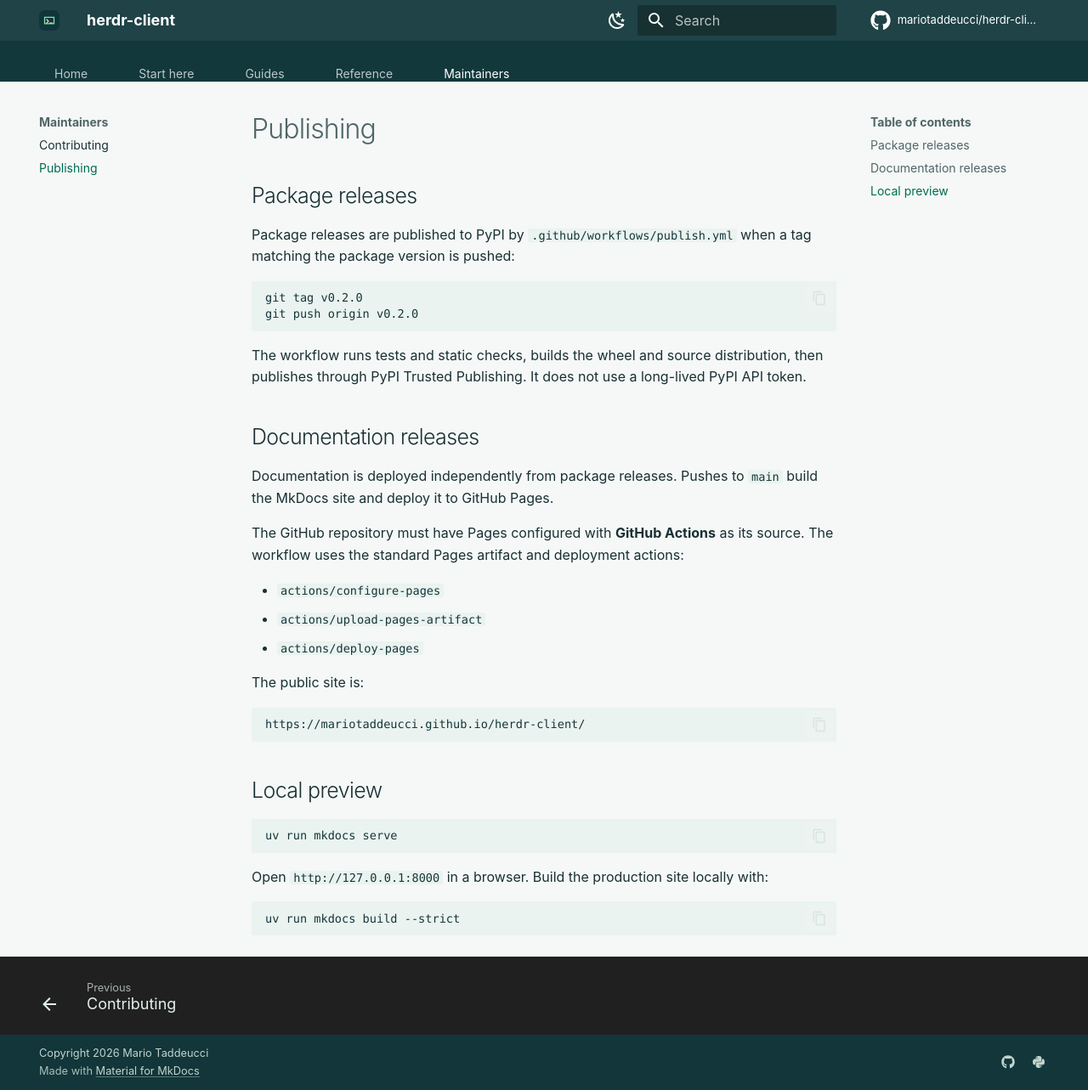
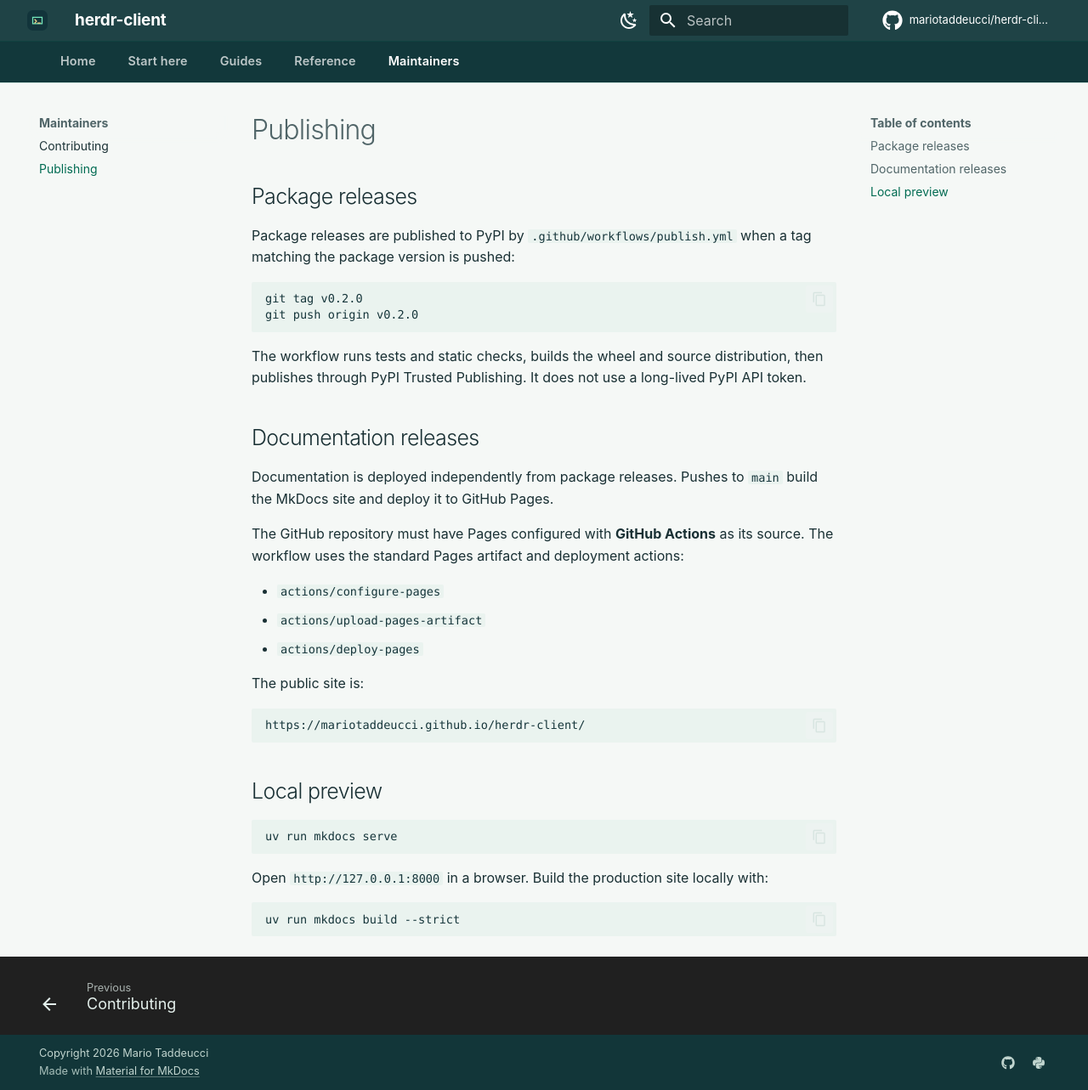
Before and after one commit to mariotaddeucci/herdr-client, an MkDocs documentation site: the page built from docs/publishing.md, in a window 1280 px wide and 1283 px high. Shown: the whole window at 85% size. Built offline with MkDocs 1.6.1 and Material for MkDocs 9.7.7, drawn with Linux system fonts in a browser that asks for light colours; comment, search, counter and statistics services are not loaded.

Commit message:
docs: refine navigation layout

```diff
--- a/docs/stylesheets/extra.css
+++ b/docs/stylesheets/extra.css
@@ -63,16 +63,60 @@
   box-shadow: 0 1px 0 color-mix(in srgb, var(--md-accent-fg-color) 18%, transparent);
 }
 
+.md-header__inner {
+  box-sizing: border-box;
+  max-width: 76rem;
+  padding-left: 1rem;
+  padding-right: 1rem;
+}
+
+.md-header__title {
+  font-size: 0.95rem;
+  font-weight: 700;
+  letter-spacing: -0.01em;
+}
+
 .md-tabs {
   background: color-mix(in srgb, var(--md-primary-fg-color) 94%, transparent);
+  border-top: 1px solid color-mix(in srgb, var(--md-accent-fg-color) 14%, transparent);
+}
+
+.md-tabs__list {
+  align-items: stretch;
+  box-sizing: border-box;
+  display: flex;
+  gap: 0.2rem;
+  margin: 0 auto;
+  max-width: 76rem;
+  padding: 0 1rem;
+}
+
+.md-tabs__item {
+  align-items: stretch;
+  display: flex;
+  padding: 0;
 }
 
 .md-tabs__link {
+  align-items: center;
   border-bottom: 2px solid transparent;
   border-radius: 0.45rem 0.45rem 0 0;
+  box-sizing: border-box;
+  display: flex;
+  font-size: 0.72rem;
+  font-weight: 600;
+  letter-spacing: 0.01em;
+  line-height: 1;
+  margin: 0;
+  min-height: 2.4rem;
   opacity: 0.72;
-  padding: 0.72rem 0.9rem 0.62rem;
+  padding: 0.75rem 0.85rem;
   transition: opacity 160ms ease, color 160ms ease;
+}
+
+.md-tabs .md-tabs__link {
+  height: 2.4rem;
+  min-height: 2.4rem;
 }
 
 .md-tabs__link--active,
@@ -82,8 +126,8 @@
   opacity: 1;
 }
 
-.landing-home .md-tabs,
-.landing-home .md-header__button[for="__drawer"] {
+.landing-home .md-header,
+.landing-home .md-tabs {
   display: none;
 }
 
@@ -137,6 +181,10 @@
   max-width: 76rem;
 }
 
+.landing-home .md-main__inner {
+  margin-top: 0;
+}
+
 .landing-page .md-content__inner {
   margin: 0 auto;
   padding: 0 1rem 3rem;
@@ -144,6 +192,10 @@
 
 .landing-page .md-content__inner::before {
   display: none;
+}
+
+.landing-home .md-content__inner {
+  padding-top: 0.75rem;
 }
 
 .landing-hero {
@@ -433,6 +485,10 @@
     padding: 0 0.75rem 2rem;
   }
 
+  .landing-home .md-content__inner {
+    padding-top: 0.75rem;
+  }
+
   .landing-hero {
     border-radius: 1rem;
     gap: 1.8rem;
```
